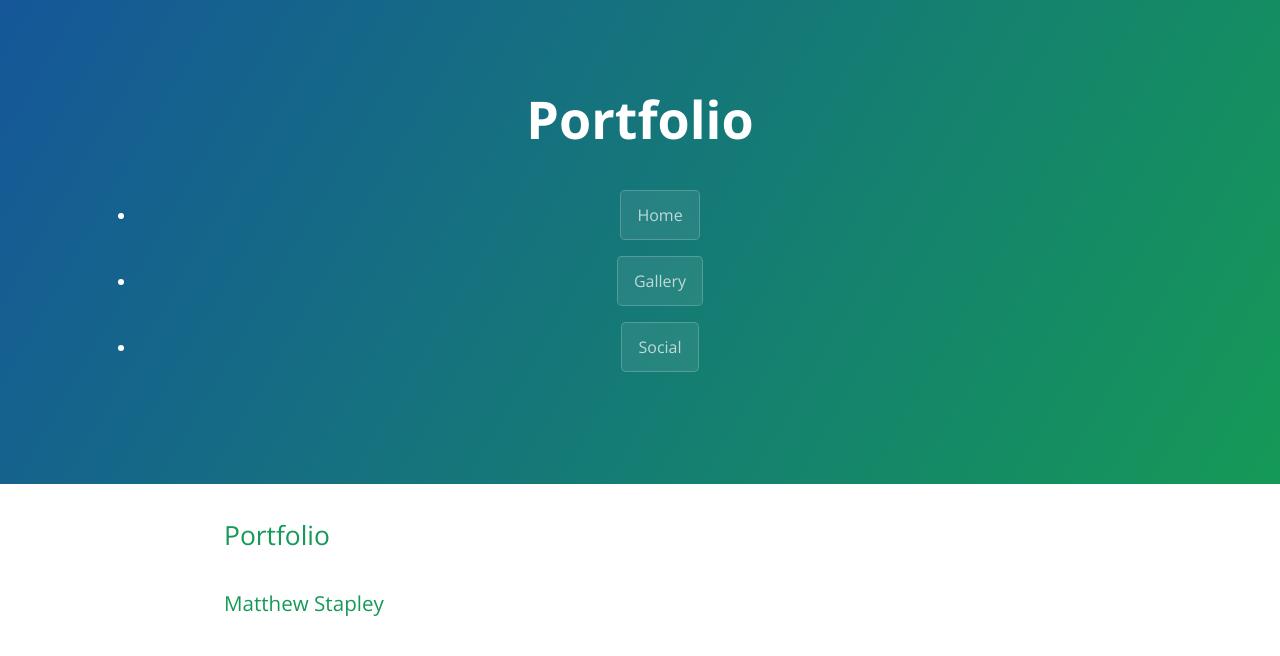
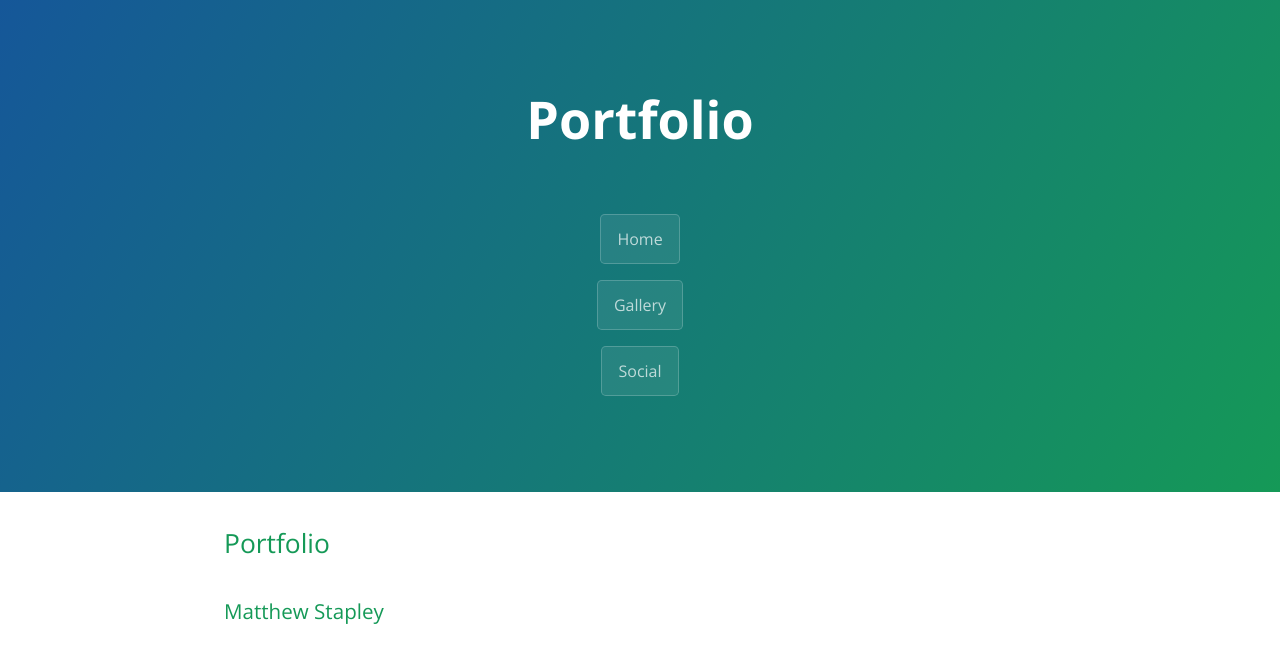
Before and after one commit to buxtonwat3r/portfolio, a Jekyll site: the page built from index.md, in a window 1280 px wide. Shown: the top 656 px of the page. Built offline with Jekyll 4.4.1, drawn with Linux system fonts in a browser that asks for light colours; our own code applies the rules of GitHub Pages for plain Markdown files; the repository's description, which GitHub fills in, is left out.

Commit message:
Update jekyll-theme-cayman.scss

```diff
--- a/_sass/jekyll-theme-cayman.scss
+++ b/_sass/jekyll-theme-cayman.scss
@@ -19,6 +19,11 @@
   @media screen and (max-width: #{$medium-breakpoint}) {
     @content;
   }
+}
+
+nav ul {
+ list-style-type: none;
+ display:inline;
 }
 
 * {
```
